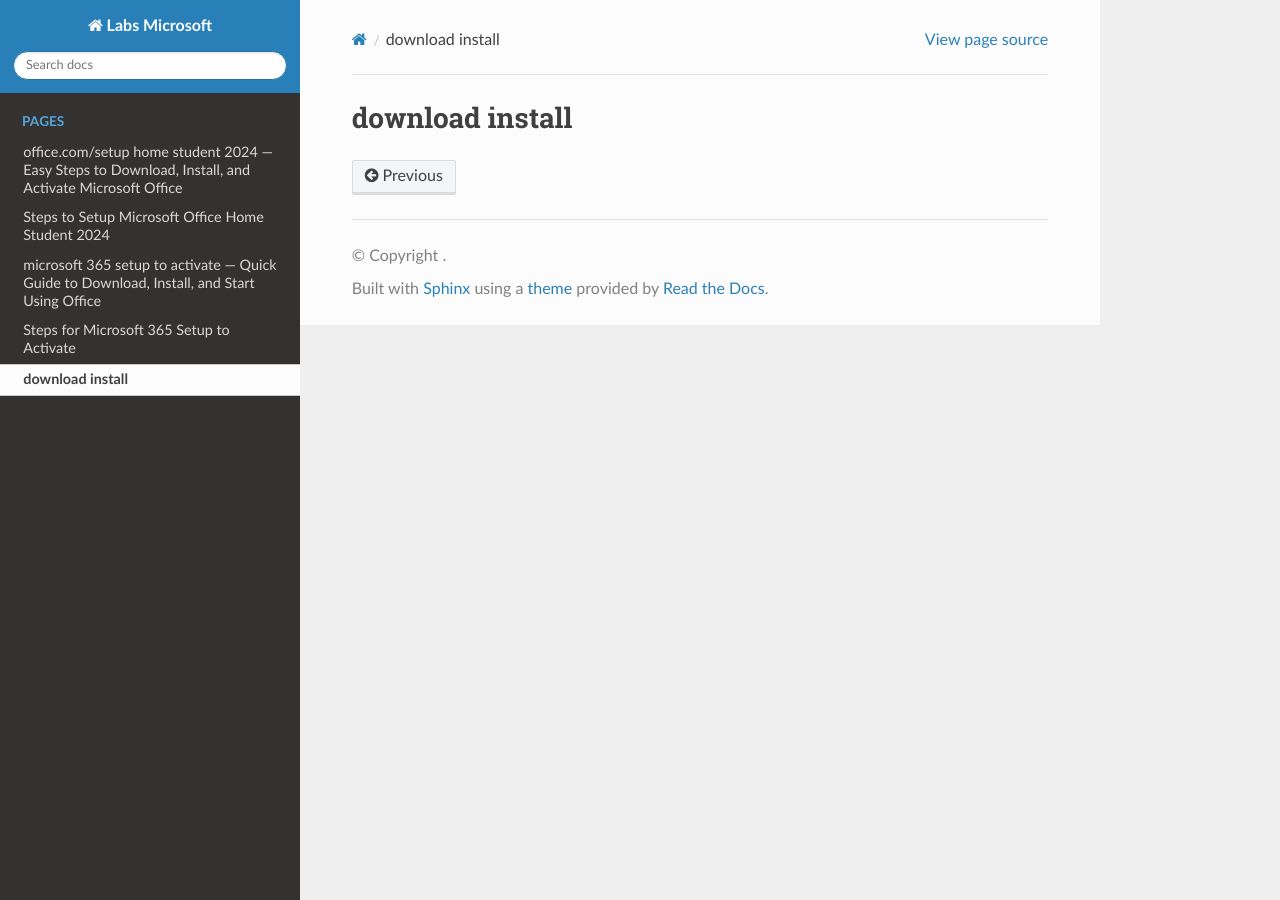
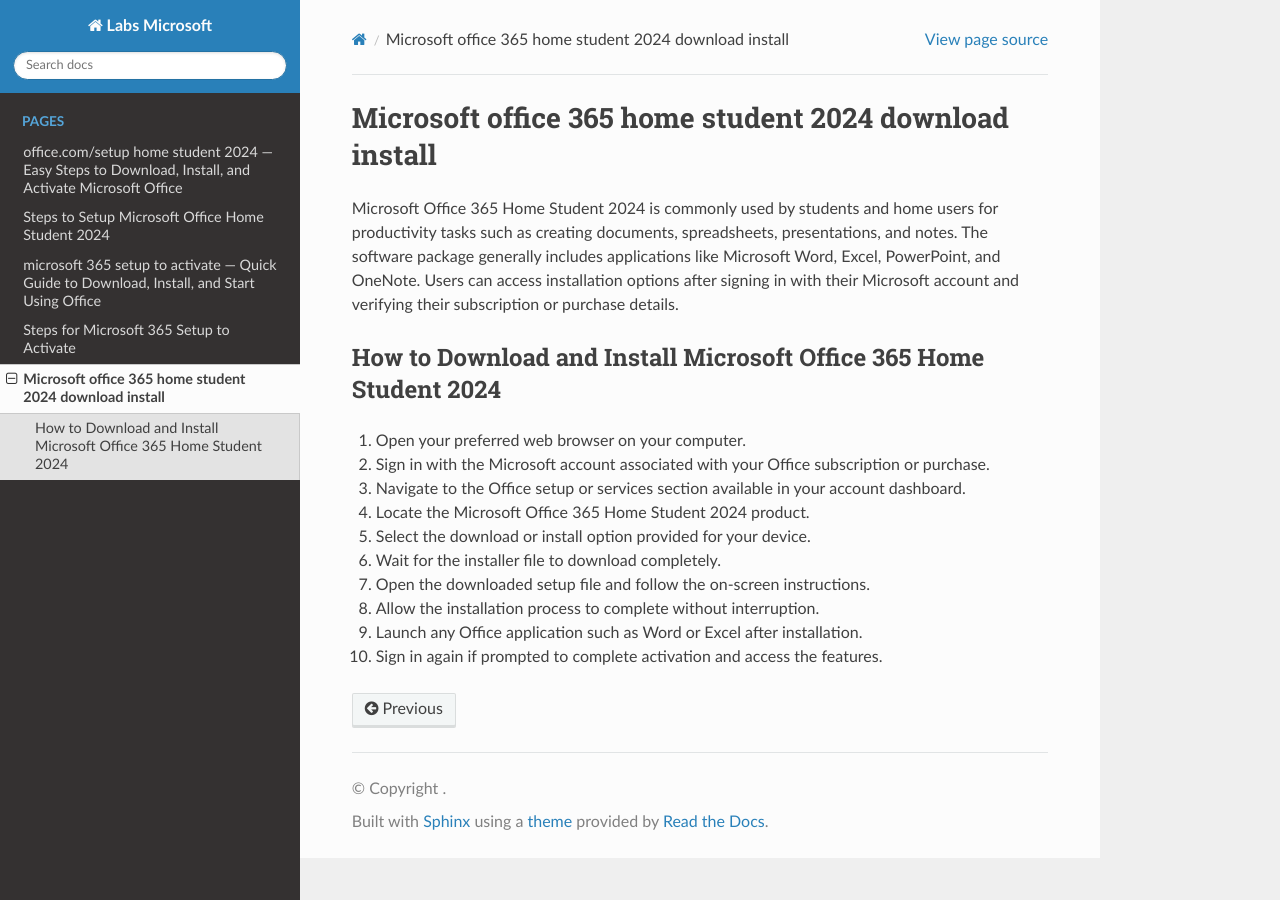
Before and after one commit to Joha-docs/labs-microsoft, a Sphinx documentation site: the page built from docs/home.rst, in a window 1280 px wide. Built offline with Sphinx 7.4.7 and the Read the Docs theme 3.1.0, drawn with Linux system fonts in a browser that asks for light colours.

Commit message:
Update home.rst

```diff
--- a/docs/home.rst
+++ b/docs/home.rst
@@ -1,2 +1,27 @@
-download install
+Microsoft office 365 home student 2024 download install
 =======================================================
+
+Microsoft Office 365 Home Student 2024 is commonly used by students and home users for productivity tasks such as creating documents, spreadsheets, presentations, and notes. The software package generally includes applications like Microsoft Word, Excel, PowerPoint, and OneNote. Users can access installation options after signing in with their Microsoft account and verifying their subscription or purchase details.
+
+How to Download and Install Microsoft Office 365 Home Student 2024
+------------------------------------------------------------------
+
+1. Open your preferred web browser on your computer.
+
+2. Sign in with the Microsoft account associated with your Office subscription or purchase.
+
+3. Navigate to the Office setup or services section available in your account dashboard.
+
+4. Locate the Microsoft Office 365 Home Student 2024 product.
+
+5. Select the download or install option provided for your device.
+
+6. Wait for the installer file to download completely.
+
+7. Open the downloaded setup file and follow the on-screen instructions.
+
+8. Allow the installation process to complete without interruption.
+
+9. Launch any Office application such as Word or Excel after installation.
+
+10. Sign in again if prompted to complete activation and access the features.
```
